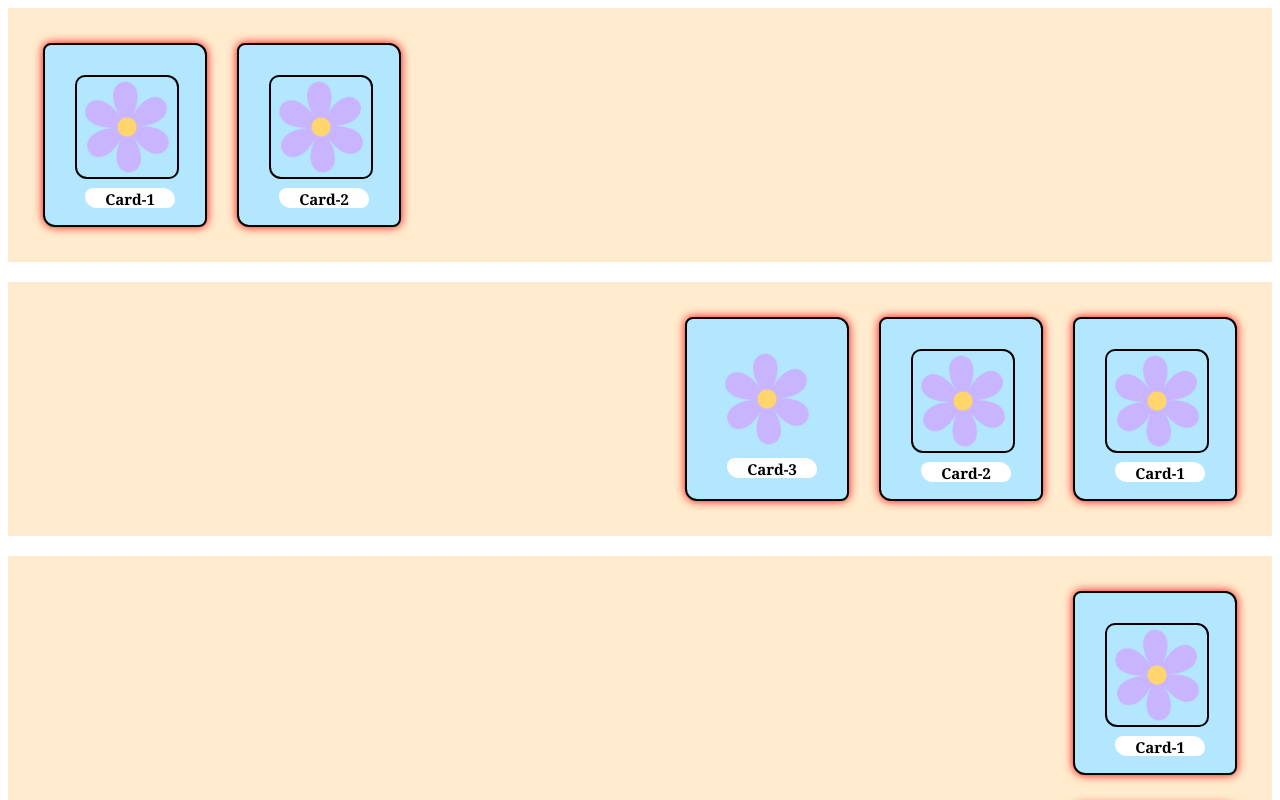
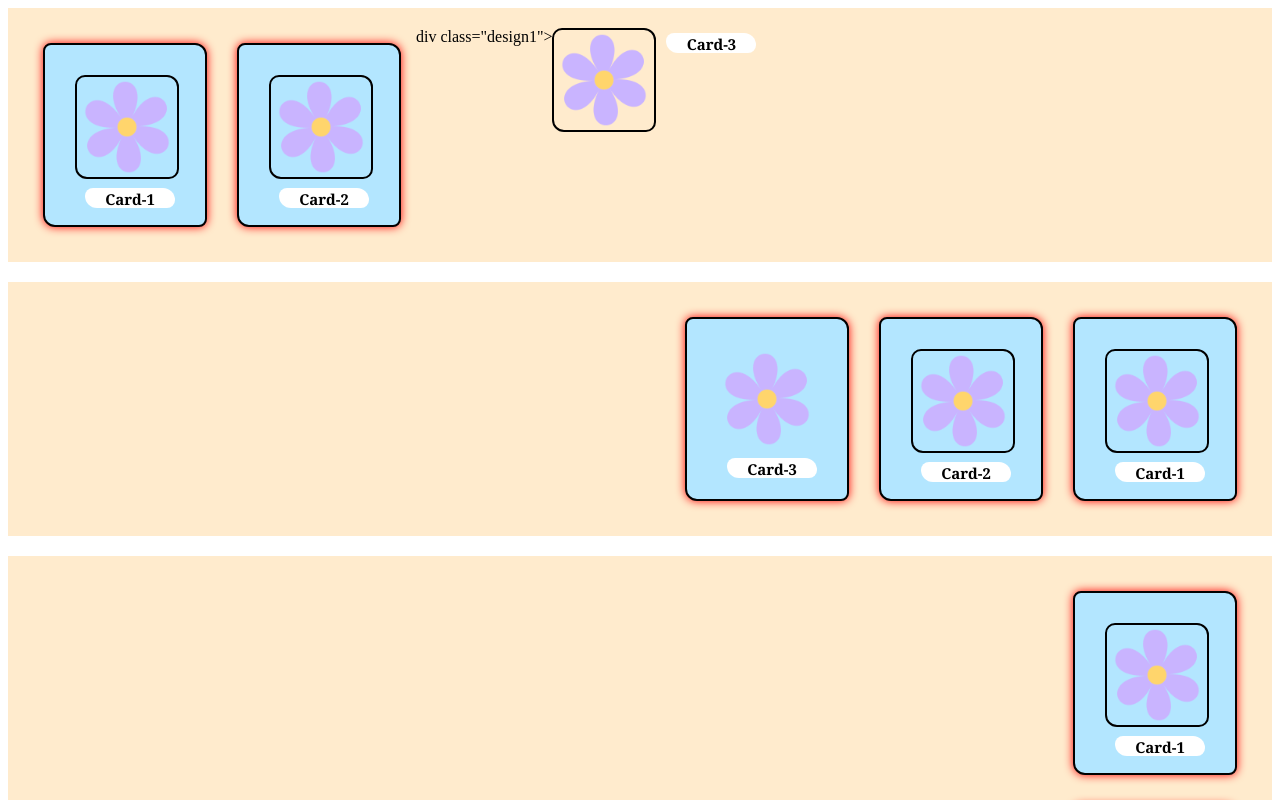
Before and after one commit to Pranali855/portfoilio, a plain HTML site: page index.html in a window 1280 px wide. Shown: the top 800 px of the page. Drawn offline with Linux system fonts and the light colour scheme.

Commit message:
added new correct code
added new correct code

```diff
--- a/index.html
+++ b/index.html
@@ -184,7 +184,10 @@
       <img src="./images/flower.png" alt="shoes image" width="100px" height="100px" class="card-1">
       <button class="btn">Card-2</button>
     </div>
-
+    div class="design1">
+      <img src="./images/flower.png" alt="shoes image" width="100px" height="100px" class="card-1">
+      <button class="btn">Card-3</button>
+    </div>
   </div>
 
 
```
